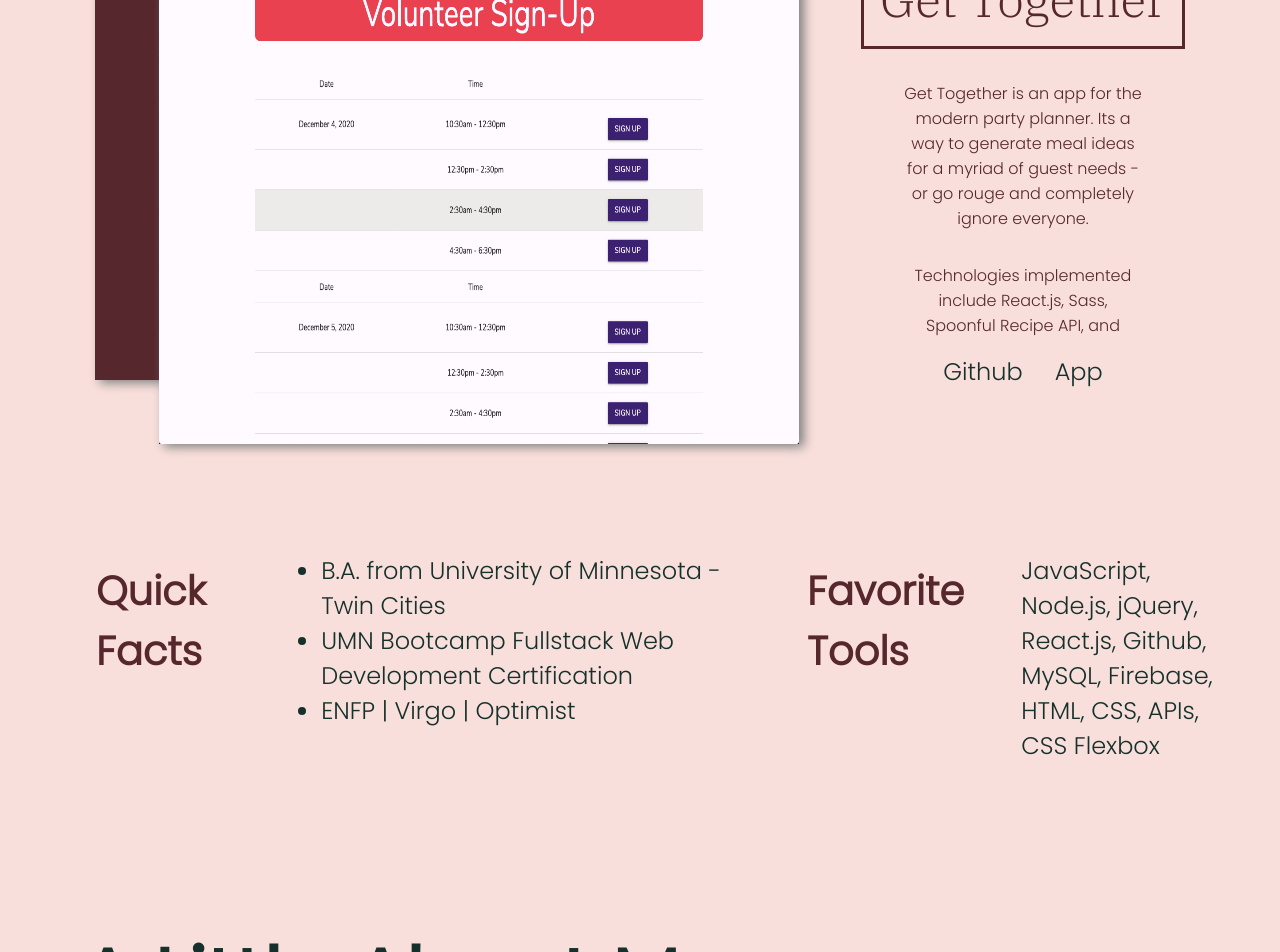
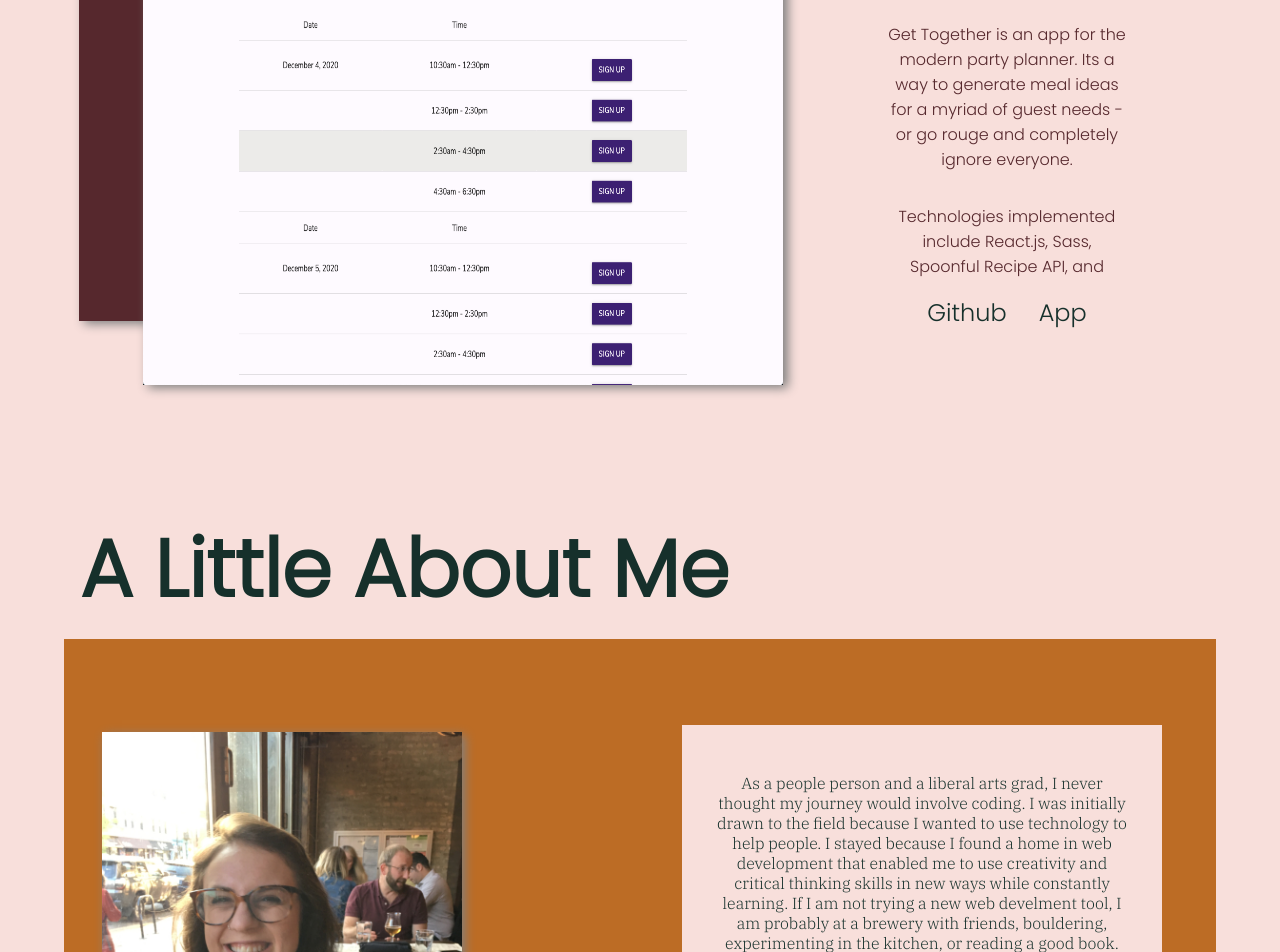
Before and after one commit to kendrak922/Portfolio-2020, a React (Create React App) app: page / in a window 1280 px wide. Shown: the part 1848-2800 px from the top of the page. Built offline with nearby package versions, Linux system fonts and the light colour scheme.

Commit message:
mobile Responsive

```diff
--- a/src/App.js
+++ b/src/App.js
@@ -21,24 +21,28 @@ function App() {
             <GlobalStyles />
             <div className="App">
                 <div ref={node}>
-        <Burger open={open} setOpen={setOpen}/>
-        <Nav open={open} setOpen={setOpen}/>
+                    <Burger open={open} setOpen={setOpen} />
+                    <Nav open={open} setOpen={setOpen} />
                 </div>
                 <div className="welcome-pg">
                     <div className='headline'> Hi, I'm Kendra Kyndberg</div>
                     <p className='title'>Front-End Developer</p>
                 </div>
                 <Portfolio />
-        <div className='stats'>
+                {/* <div className='stats'>
+                    <div className='left'>
                         <h4>Quick Facts</h4>
                         <ul>
                             <li>B.A. from University of Minnesota - Twin Cities</li>
                             <li>UMN Bootcamp Fullstack Web Development Certification</li>
                             <li>ENFP | Virgo | Optimist</li>
                         </ul>
+                    </div>
+                    <div className="right">
                         <h4>Favorite Tools</h4>
                         <p>JavaScript, Node.js, jQuery, React.js, Github, MySQL, Firebase, HTML, CSS, APIs, CSS Flexbox </p>
                     </div>
+                </div> */}
                 <div id='about-me'>
                     <h2>A Little About Me</h2>
                     <img src={AboutPhoto} alt="It's me"></img>
--- a/src/App.scss
+++ b/src/App.scss
@@ -11,20 +11,43 @@ $secondary-font: 'IBM Plex Serif', serif;
 
 .stats{
 display: flex;
-justify-content: space-between;
+flex-flow: row;
+height: 100vh;
+justify-content: center;
+align-items: center;
 font-size: 1.5rem;
 color:$dark-pink;
 margin: 4rem;
-h4{
-    font-size: 2.5rem;
-    margin: 2rem;
+.left{
+    height: 100%;
+    width: 50%;
+    margin: 0 auto;
+    padding: 15rem 6rem;
+    ul{
+        color: $dark-green;
+    }
+    h4{
+        text-align: center;
+    }
 }
-p{
-    width: 25%
+.right{
+    font-family: $secondary-font;
+    text-align: center;
+    height: 100%;
+    width: 50%;
+    background-color: #16302B;
+    padding: 15rem 6rem;
+    h4, p{
+        color: $pink;
+    }
 }
-:nth-child(even){
-    color:$dark-green;
-}
+// h4{
+//     font-size: 2.5rem;
+//     margin: 2rem;
+// }
+// :nth-child(even){
+//     color:$dark-green;
+// }
 }
 
 .welcome-pg{
@@ -102,7 +125,7 @@ p{
 .resume{
     background: $pink;
     padding: 1rem;
-    border: 6px solid $dark-pink;
+    border: 3px solid $dark-pink;
     font-size: 1rem;
     margin-top: 1rem;
     color: $dark-pink;
@@ -150,7 +173,7 @@ p{
 
         }
     #about-me{
-    margin-top: 10rem;
+    margin-top: 2rem;
          h2{
              font-size: 50px;
              flex-basis: 100%;
@@ -169,7 +192,7 @@ p{
          }
          .description{
              width: 90%;
-             font-size: 2em;
+             font-size: 1.2em;
              height: auto;
              margin: 0 auto;
          }
--- a/src/Components/Burger/burger.styled.js
+++ b/src/Components/Burger/burger.styled.js
@@ -27,7 +27,7 @@ z-index: 10;
 div {
   width: 2rem;
   height: 0.25rem;
-  background: ${({ theme, open }) => open ? theme.pink : theme.darkGreen};
+  background: ${({ theme, open }) => open ? theme.pink : theme.darkPink};
   border-radius: 10px;
   transition: all 0.3s linear;
   position: relative;
@@ -49,7 +49,7 @@ div {
 
 @media only screen and (max-width: 768px) {
  div{
-  background: ${({theme}) => theme.pink}
+  background: ${({theme}) => theme.gold}
 
 }
 }
--- a/src/Components/Portfolio/portfolio.scss
+++ b/src/Components/Portfolio/portfolio.scss
@@ -13,10 +13,10 @@
         flex-flow: row wrap;
         text-align: center;
         margin: 2rem;
+        margin-bottom: 5rem;
         justify-content:space-around ;
         align-items: center;
-        height: 80vh;
-
+        overflow: visible;
     }
     .item:nth-child(odd){
         .image-background{
@@ -42,6 +42,7 @@
         flex-flow: column wrap;
         justify-content: center;
         align-items: center;
+        margin: 2rem;
     }
     .app-name{
         font-size: 3rem;
@@ -85,24 +86,29 @@
         transform: scaleX(1);
     }
 }
-
+@media only screen and (max-width: 1000px) {
+    .portfolio-container{
+        // .item{
+        // flex-flow: column wrap;
+        // justify-content: center;;
+        // align-items: center;
+        // }
+    }
+}
 
 @media only screen and (max-width: 768px) {
    .portfolio-container{
-       display: flex;
-       flex-flow: column wrap;
        .description{
         font-size: 1.2rem;
     }
        .item{
-        height: auto;
-        width: 100vw;
+        // width: 100vw;
        margin: 0 auto;
        margin-bottom: 200px;
-       position: relative;
+    //    position: relative;
        .image-background{
         padding: 1rem;
-         position: relative;
+        //  position: relative;
          height: 15rem;
          img{
              display: block;
```
Lines whose indentation alone changed are shown as unchanged.
